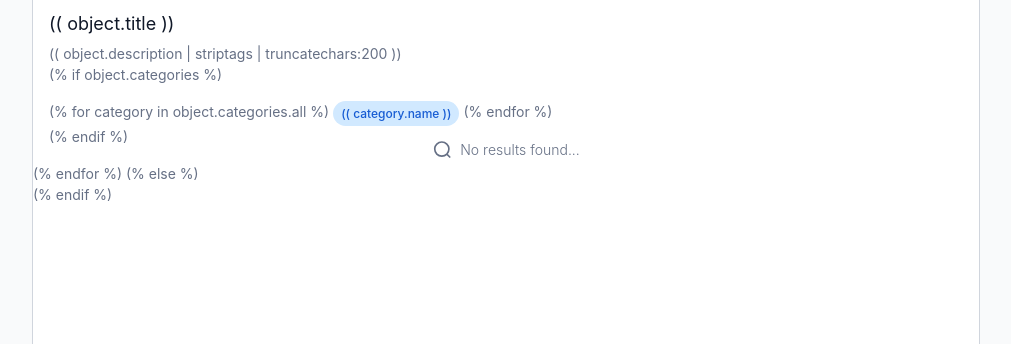
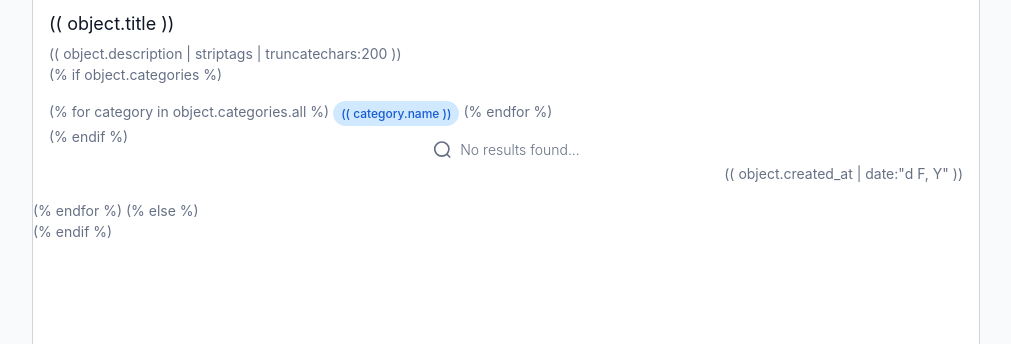
Before and after one commit to LordFitoi/joblinker, an Astro site in the folder frontend/: page / in a window 1280 px wide. Shown: the part 362-706 px from the top of the page, without its empty margins (134-1145 px from the left). Built offline with nearby package versions, Linux system fonts and the light colour scheme; Astro itself is replaced by a stand-in of ours.

Commit message:
feat: jobpost date

```diff
--- a/frontend/src/components/TableJobpostCard.astro
+++ b/frontend/src/components/TableJobpostCard.astro
@@ -14,7 +14,7 @@ import Badge from "./Badge.astro";
       <cite>(( object.origin_url ))</cite>
     </div>
   </div>
-  <div>
+  <div class="inner">
     <h2>(( object.title ))</h2>
     <p>(( object.description | striptags | truncatechars:200 ))</p>
 
@@ -25,6 +25,7 @@ import Badge from "./Badge.astro";
         (% endfor %)
       </div>
     (% endif %)
+    <span class="date">(( object.created_at | date:"d F, Y" ))</span>
   </div>
 </a>
 
@@ -67,6 +68,16 @@ import Badge from "./Badge.astro";
           overflow: hidden;
           font-weight: 500;
         }
+      }
+    }
+
+    .inner {
+      display: flex;
+      flex-direction: column;
+
+      .date {
+        margin-top: var(--general-spacing-sm);
+        margin-left: auto;
       }
     }
 
```
